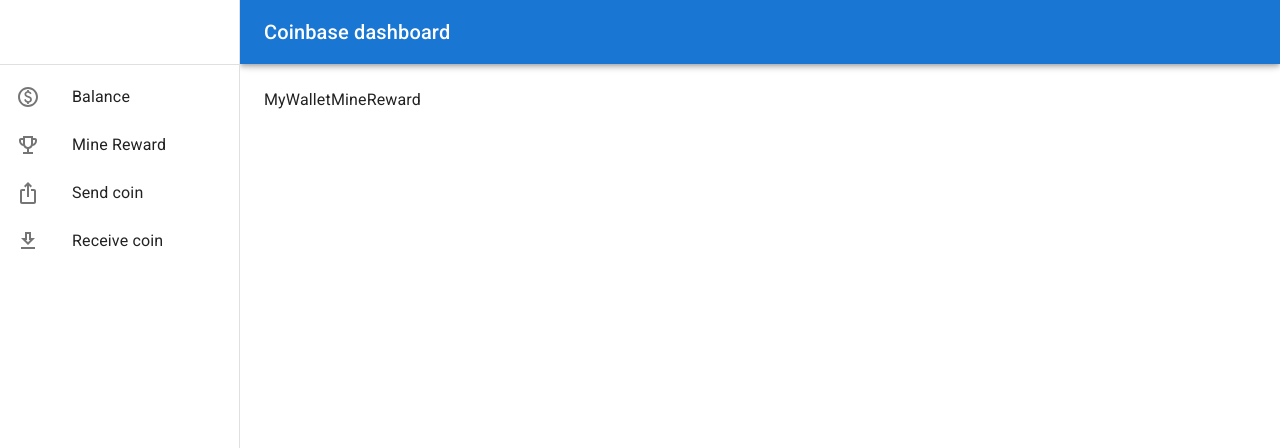
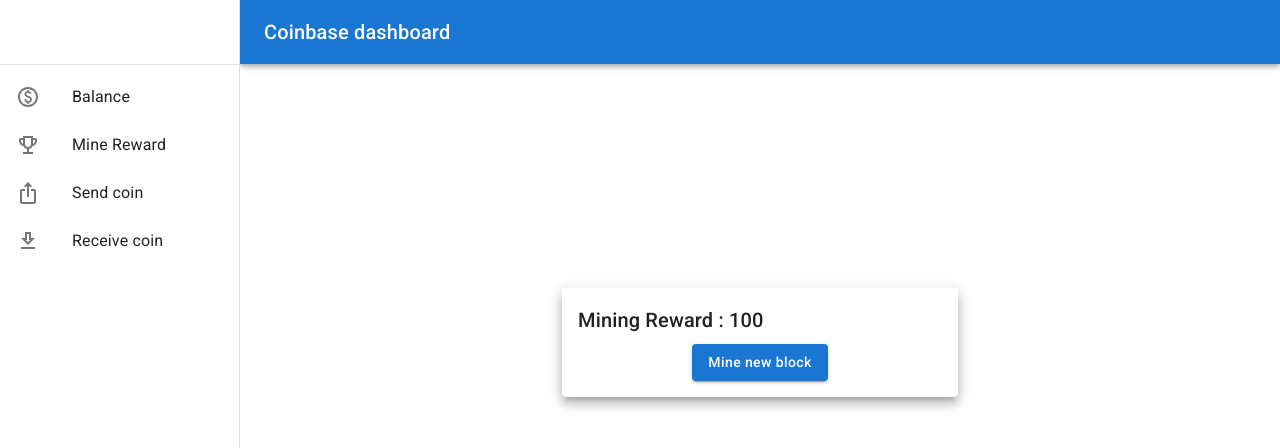
Before and after one commit to quochiep99/my-coin-client, a React (Create React App) app: page /wallets/my-wallet/mine-reward in a window 1280 px wide. Shown: the top 448 px of the page. Built offline with nearby package versions, Linux system fonts and the light colour scheme.

Commit message:
add "Mine new block" button in MyWalletMineReward.js

```diff
--- a/src/components/wallets/my-wallet/MyWalletMineReward/MyWalletMineReward.js
+++ b/src/components/wallets/my-wallet/MyWalletMineReward/MyWalletMineReward.js
@@ -1,7 +1,32 @@
 import React from "react";
 
+// MUI COMPONENTS
+import Card from "@mui/material/Card";
+import Container from "@mui/material/Container";
+import Button from "@mui/material/Button";
+import Typography from "@mui/material/Typography";
+import Grid from "@mui/material/Grid";
+
 const MyWalletMineReward = () => {
-  return <div>MyWalletMineReward</div>;
+  return (
+    <Container maxWidth="xs">
+      <Card raised sx={{ p: 2, mt: "25vh" }}>
+        <Grid container direction="column" spacing={1}>
+          <Grid item>
+            <Typography variant="h6">Mining Reward : 100</Typography>
+          </Grid>
+          <Grid item alignSelf="center">
+            <Button
+              variant="contained"
+              sx={{ textTransform: "none", textAlign: "center" }}
+            >
+              Mine new block
+            </Button>
+          </Grid>
+        </Grid>
+      </Card>
+    </Container>
+  );
 };
 
 export default MyWalletMineReward;
```
